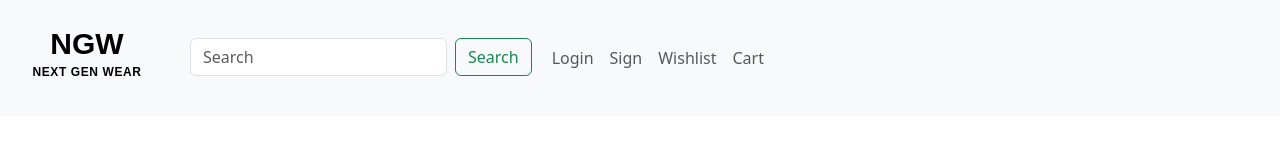
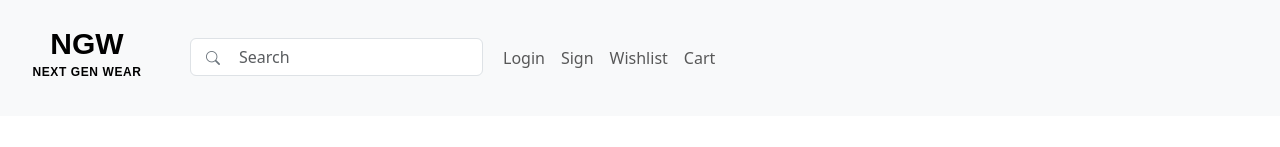
Before and after one commit to parthgoyal13/e-commerceWeb-frontend, a React (Vite) app: page / in a window 1280 px wide. Shown: the top 147 px of the page. Built offline with nearby package versions, Linux system fonts and the light colour scheme.

Commit message:
removed button for search added drop down for the searched filed

```diff
--- a/src/components/Header.jsx
+++ b/src/components/Header.jsx
@@ -1,24 +1,82 @@
 import { Link, useNavigate } from "react-router-dom";
-import { useState } from "react";
+import { useState, useEffect, useRef } from "react";
+import { useDispatch, useSelector } from "react-redux";
+import { fetchProducts } from "../redux/productsSlice";
 import NGWLogo from "../assets/NGW_Next_Gen_Wear_logo.svg";
+import "bootstrap-icons/font/bootstrap-icons.css";
 
 const Header = () => {
   const [searchInput, setSearchInput] = useState("");
+  const [showDropdown, setShowDropdown] = useState(false);
   const navigate = useNavigate();
+  const dispatch = useDispatch();
+  const dropdownRef = useRef(null);
+  const inputRef = useRef(null);
 
-  const handleSearch = (e) => {
-    e.preventDefault();
-    if (searchInput.trim()) {
+  const { products } = useSelector((state) => state.products);
+  const searchResults = products.slice(0, 8); // Limit to 8 results
+
+  useEffect(() => {
+    const handleClickOutside = (event) => {
+      if (
+        dropdownRef.current &&
+        !dropdownRef.current.contains(event.target) &&
+        inputRef.current &&
+        !inputRef.current.contains(event.target)
+      ) {
+        setShowDropdown(false);
+      }
+    };
+
+    document.addEventListener("mousedown", handleClickOutside);
+    return () => {
+      document.removeEventListener("mousedown", handleClickOutside);
+    };
+  }, []);
+
+  useEffect(() => {
+    if (searchInput.trim().length >= 2) {
+      const debounceTimer = setTimeout(() => {
+        dispatch(fetchProducts({ search: searchInput }));
+        setShowDropdown(true);
+      }, 300);
+
+      return () => clearTimeout(debounceTimer);
+    } else {
+      setShowDropdown(false);
+    }
+  }, [searchInput, dispatch]);
+
+  const handleSearchChange = (e) => {
+    setSearchInput(e.target.value);
+  };
+
+  const handleResultClick = (product) => {
+    navigate(`/product/${product._id}`);
+    setSearchInput("");
+    setShowDropdown(false);
+  };
+
+  const handleInputFocus = () => {
+    if (searchInput.trim().length >= 2 && searchResults.length > 0) {
+      setShowDropdown(true);
+    }
+  };
+
+  const handleKeyDown = (e) => {
+    if (e.key === "Enter" && searchInput.trim()) {
       navigate(`/search/${searchInput}`);
       setSearchInput("");
+      setShowDropdown(false);
     }
   };
+
   return (
     <header>
-      <nav className="navbar navbar-expand-lg bg-body-tertiary ">
+      <nav className="navbar navbar-expand-lg bg-body-tertiary">
         <div className="container-fluid">
           <Link className="navbar-brand" to="/">
-            <img src={NGWLogo} alt="NGW - Next Gen Wear" height="90"/>
+            <img src={NGWLogo} alt="NGW - Next Gen Wear" height="90" />
           </Link>
           <button
             className="navbar-toggler"
@@ -33,22 +91,58 @@ const Header = () => {
           </button>
           <div className="collapse navbar-collapse" id="navbarNavAltMarkup">
             <div className="navbar-nav">
-              <div className="container-fluid">
-                <form className="d-flex" role="search" onSubmit={handleSearch}>
+              <div className="container-fluid position-relative mb-2 mb-lg-0">
+                <div className="position-relative w-100">
+                  <i
+                    className="bi bi-search position-absolute top-50 start-0 translate-middle-y ms-3 text-secondary small"
+                    style={{ pointerEvents: "none", zIndex: 1 }}
+                  ></i>
                   <input
-                    className="form-control me-2"
+                    ref={inputRef}
+                    className="form-control ps-5"
                     type="search"
                     placeholder="Search"
                     aria-label="Search"
                     value={searchInput}
-                    onChange={(e) => setSearchInput(e.target.value)}
+                    onChange={handleSearchChange}
+                    onFocus={handleInputFocus}
+                    onKeyDown={handleKeyDown}
                   />
-                  <button className="btn btn-outline-success" type="submit">
-                    Search
-                  </button>
-                </form>
+                  {showDropdown && searchResults.length > 0 && (
+                    <div
+                      ref={dropdownRef}
+                      className="position-absolute start-0 end-0 w-100 bg-white border rounded shadow-sm overflow-auto mt-1"
+                      style={{ top: "100%", maxHeight: "400px", zIndex: 1000 }}
+                    >
+                      {searchResults.map((product, index) => (
+                        <div
+                          key={product._id}
+                          className={`d-flex align-items-center p-3 border-bottom ${index === searchResults.length - 1 ? 'border-bottom-0' : ''}`}
+                          onClick={() => handleResultClick(product)}
+                          style={{ cursor: "pointer", transition: "background-color 0.2s" }}
+                          onMouseEnter={(e) => e.currentTarget.style.backgroundColor = "#f8f9fa"}
+                          onMouseLeave={(e) => e.currentTarget.style.backgroundColor = "transparent"}
+                        >
+                          <img
+                            src={product.image}
+                            alt={product.name}
+                            className="me-3 rounded"
+                            style={{ width: "60px", height: "60px", objectFit: "cover" }}
+                          />
+                          <div className="flex-grow-1">
+                            <div className="fw-bold text-dark mb-1 small">{product.name}</div>
+                            <div className="small" style={{ color: "#4285f4" }}>
+                              in {product.category}
+                              {product.subcategory && ` > ${product.subcategory}`}
+                            </div>
+                          </div>
+                        </div>
+                      ))}
+                    </div>
+                  )}
+                </div>
               </div>
-              <Link className="nav-link " to="/login">
+              <Link className="nav-link" to="/login">
                 Login
               </Link>
               <Link className="nav-link" to="/signup">
```
